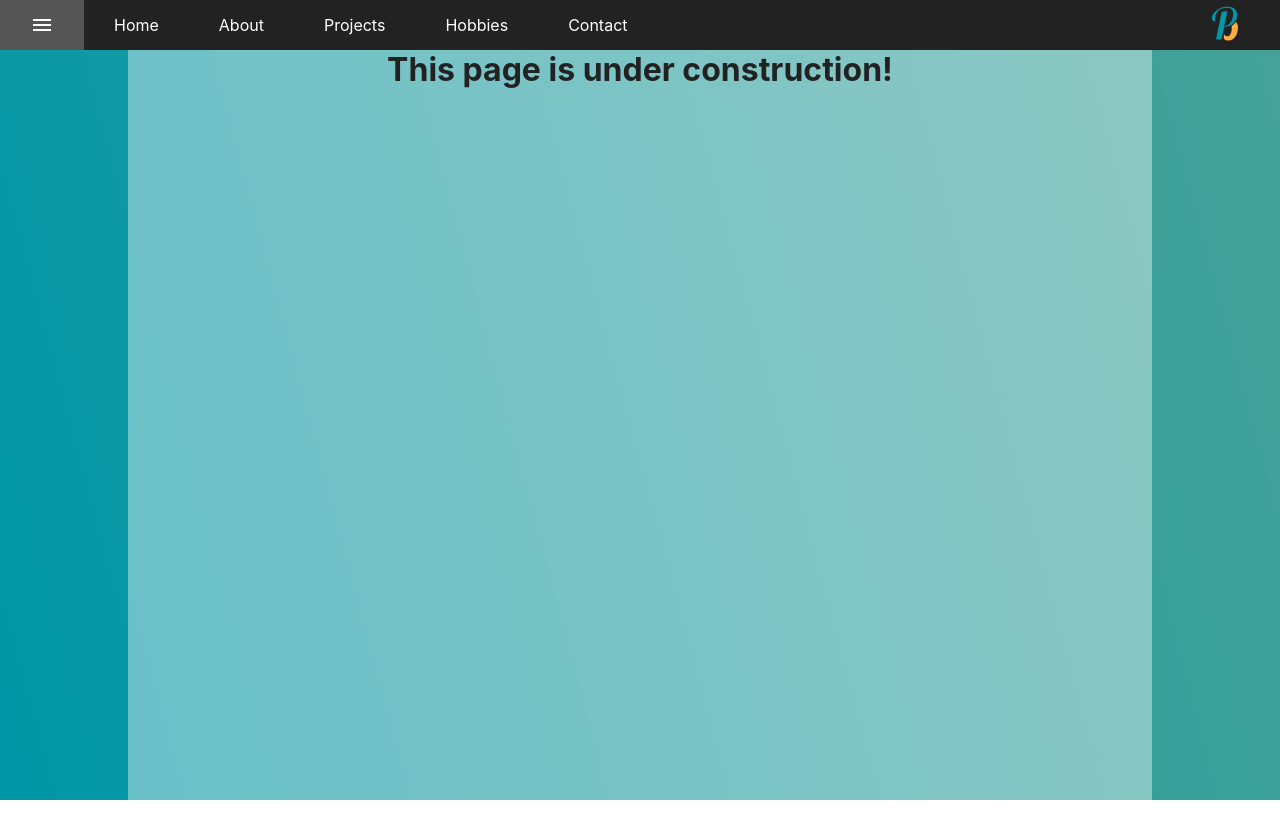
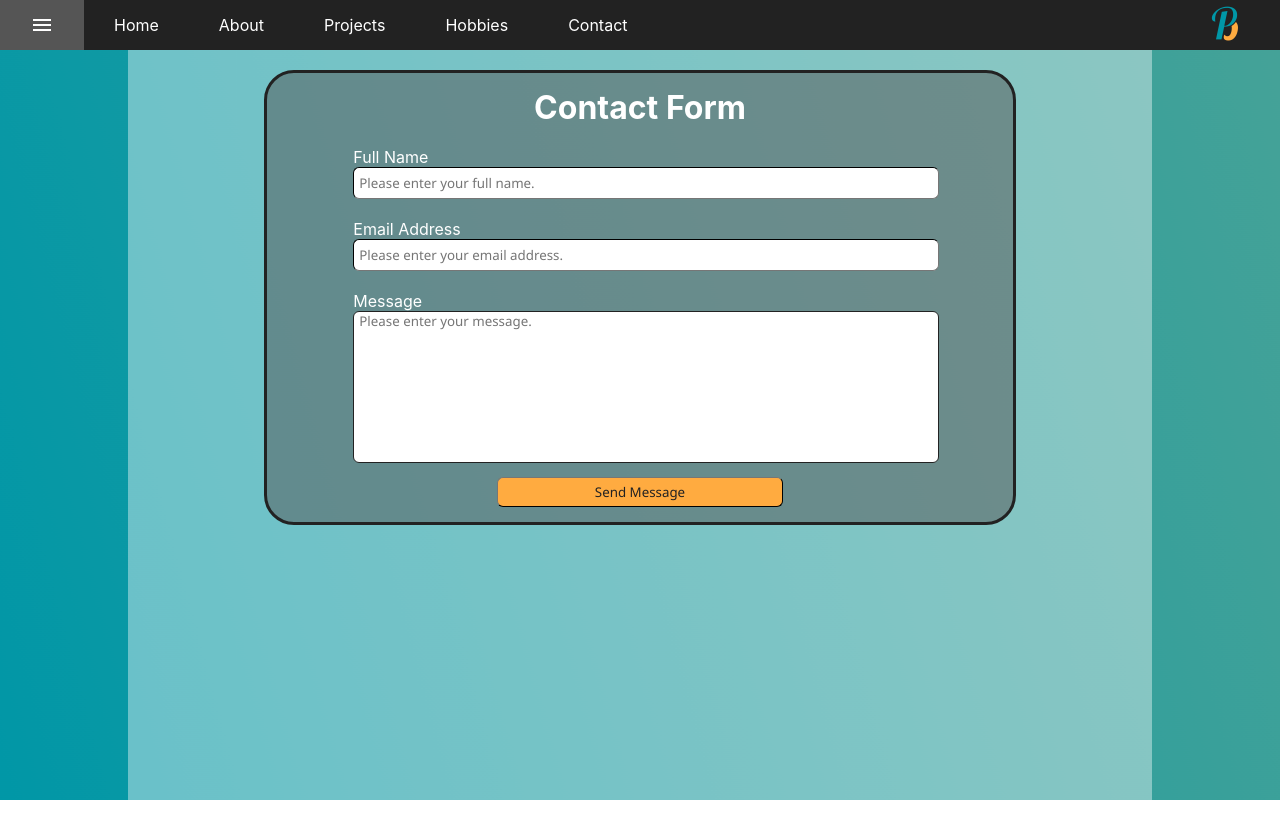
Before and after one commit to PJBuddendeck/PJBuddendeck.github.io, a React (Create React App) app: page /contact in a window 1280 px wide. Shown: the top 838 px of the page. Built offline with nearby package versions, Linux system fonts and the light colour scheme.

Commit message:
Implemented basic email contact form

```diff
--- a/src/components/contact/contact-page.jsx
+++ b/src/components/contact/contact-page.jsx
@@ -1,10 +1,14 @@
 import React, {useState, useEffect, useRef} from "react";
 import '../style.css';
+import './contact-style.css';
 import logo from '../../images/logo.png';
 
 const ContactPage = () => {
     const [menuOn, setMenu] = useState(false);
+    const [showSuccess, setSuccess] = useState(false);
     const menuRef = useRef(null);
+    const formRef = useRef(null);
+    const succRef = useRef(null);
 
     const toggleMenu = () => {
         setMenu(!menuOn);
@@ -21,6 +25,32 @@ const ContactPage = () => {
         document.removeEventListener('mousedown', handleClickOutside);
         };
     }, [menuRef]);
+
+    const onSubmit = async (event) => {
+        event.preventDefault();
+        const formData = new FormData(event.target);
+
+        formData.append("access_key", "f7f5e1ee-1cc2-42f5-b6cc-865125a26dde");
+
+        const object = Object.fromEntries(formData);
+        const json = JSON.stringify(object);
+
+        const res = await fetch("https://api.web3forms.com/submit", {
+        method: "POST",
+        headers: {
+            "Content-Type": "application/json",
+            Accept: "application/json"
+        },
+        body: json
+        }).then((res) => res.json());
+
+        if (res.success) {
+            console.log("Success", res);
+            setSuccess(true);
+        }
+
+        formRef.current.reset();
+    };
 
     return (
         <div>
@@ -47,7 +77,26 @@ const ContactPage = () => {
             </div>
             <div id="content" className={menuOn ? "blur" : "unblur"}>
                 <div id="backdrop">
-                    <h1>This page is under construction!</h1>
+                    <div id='contact-form'>
+                        {showSuccess && (<div id='form-success' ref={succRef}>
+                            The form has been successfully submitted!
+                        </div>)}
+                    <h1>Contact Form</h1>
+                        <form ref={formRef} onSubmit={onSubmit}>
+                            <div className='input'></div>
+                                <label>Full Name</label><br />
+                                <input id="name" type="text" className='field' placeholder="Please enter your full name." name='name' autoComplete="on" required/>
+                            <div className='input'></div>
+                                <label>Email Address</label><br />
+                                <input id="email" type="email" className='field' placeholder="Please enter your email address." name='email' autoComplete="on" required/>
+                            <div className='input'></div>
+                                <label>Message</label><br />
+                                <textarea name='message' className='message' placeholder="Please enter your message." required></textarea>
+                            <div className='buttonarea'>
+                                <br /><button type="submit">Send Message</button>
+                            </div>
+                        </form>
+                    </div>
                 </div>
             </div>
         </div>
--- /dev/null
+++ b/src/components/contact/contact-style.css
@@ -0,0 +1,68 @@
+#contact-form {
+    color: white;
+    width: 70%;
+    margin-left: auto;
+    margin-right: auto;
+    padding: 15px;
+    background-color: rgba(85, 85, 85, 0.5);
+    border: 3px solid #222222;
+    border-radius: 30px;
+}
+
+form {
+    width: 80%;
+    text-align: left;
+    margin-left: auto;
+    margin-right: auto;
+}
+
+form .input {
+    margin-top: 20px;
+}
+
+form .field {
+    font-family: 'Segoe UI', Tahoma, Geneva, Verdana, sans-serif;
+    width: 100%;
+    height: 30px;
+    background: white;
+    border-radius: 6px;
+    border-color: #222222;
+    border-width: 1.6px;
+    color: #222222;
+    padding-left: 5px;
+    padding-right: 5px;
+}
+
+form .message {
+    font-family: 'Segoe UI', Tahoma, Geneva, Verdana, sans-serif;
+    width: 100%;
+    height: 150px;
+    background: white;
+    border-radius: 6px;
+    border-color: #222222;
+    border-width: 1.6px;
+    color: #222222;
+    padding-left: 5px;
+    padding-right: 5px;
+    resize: none;
+}
+
+form .buttonarea {
+    align-items: center;
+    justify-content: center;
+    display: flex;
+}
+
+form button {
+    margin-top: 10px;
+    font-family: 'Segoe UI', Tahoma, Geneva, Verdana, sans-serif;
+    width: 50%;
+    margin-left: auto;
+    margin-right: auto;
+    height: 30px;
+    background-color: #FFAB40;
+    border-radius: 6px;
+    border-color: #222222;
+    border-width: 1.6px;
+    color: #222222;
+}
--- a/src/components/style.css
+++ b/src/components/style.css
@@ -150,6 +150,7 @@ body {
     margin-left: 10vw;
     margin-right: 10vw;
     height: 100vh;
+    padding-top: 20px;
 }
 
 .fade1 {
```
